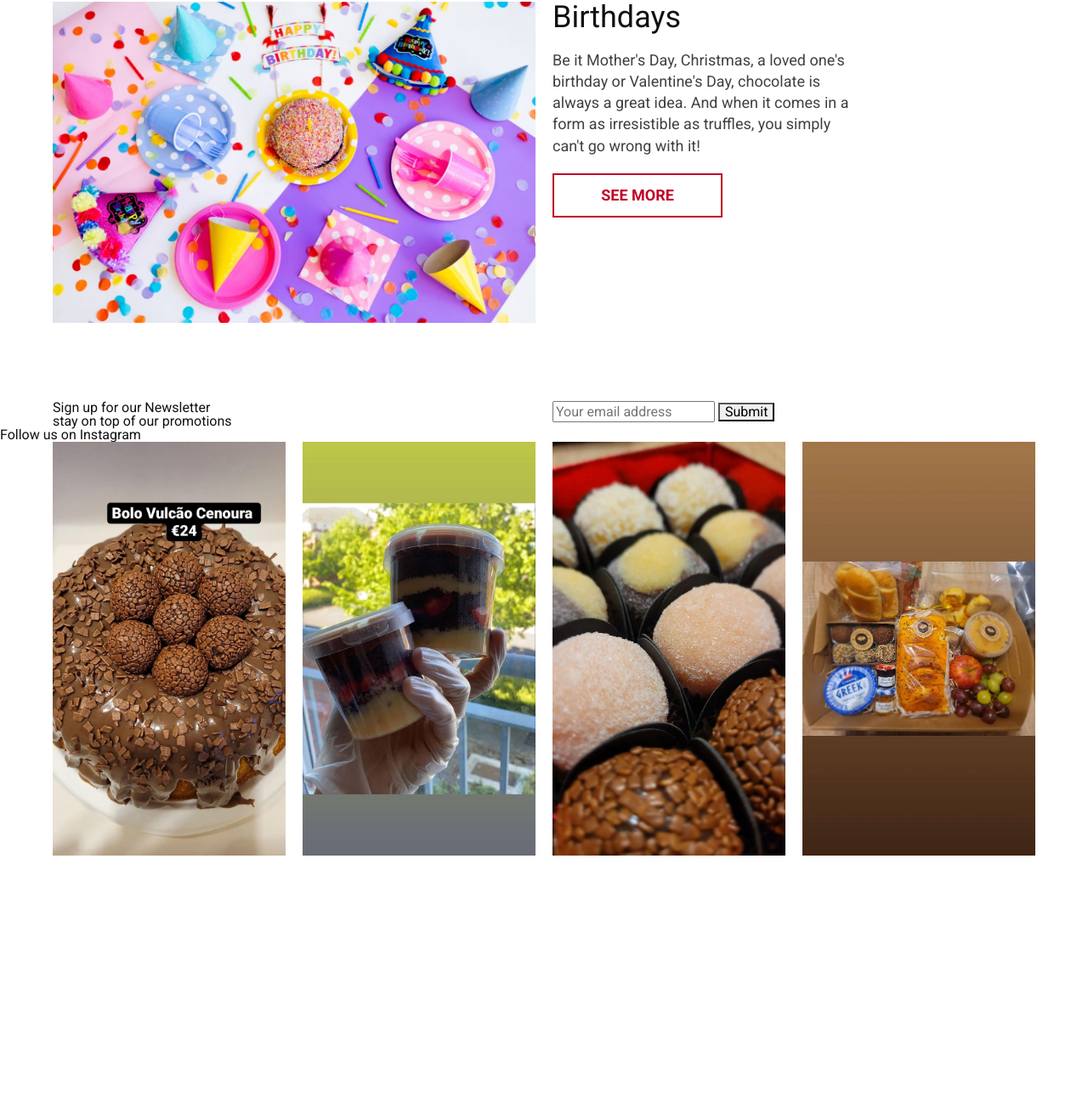
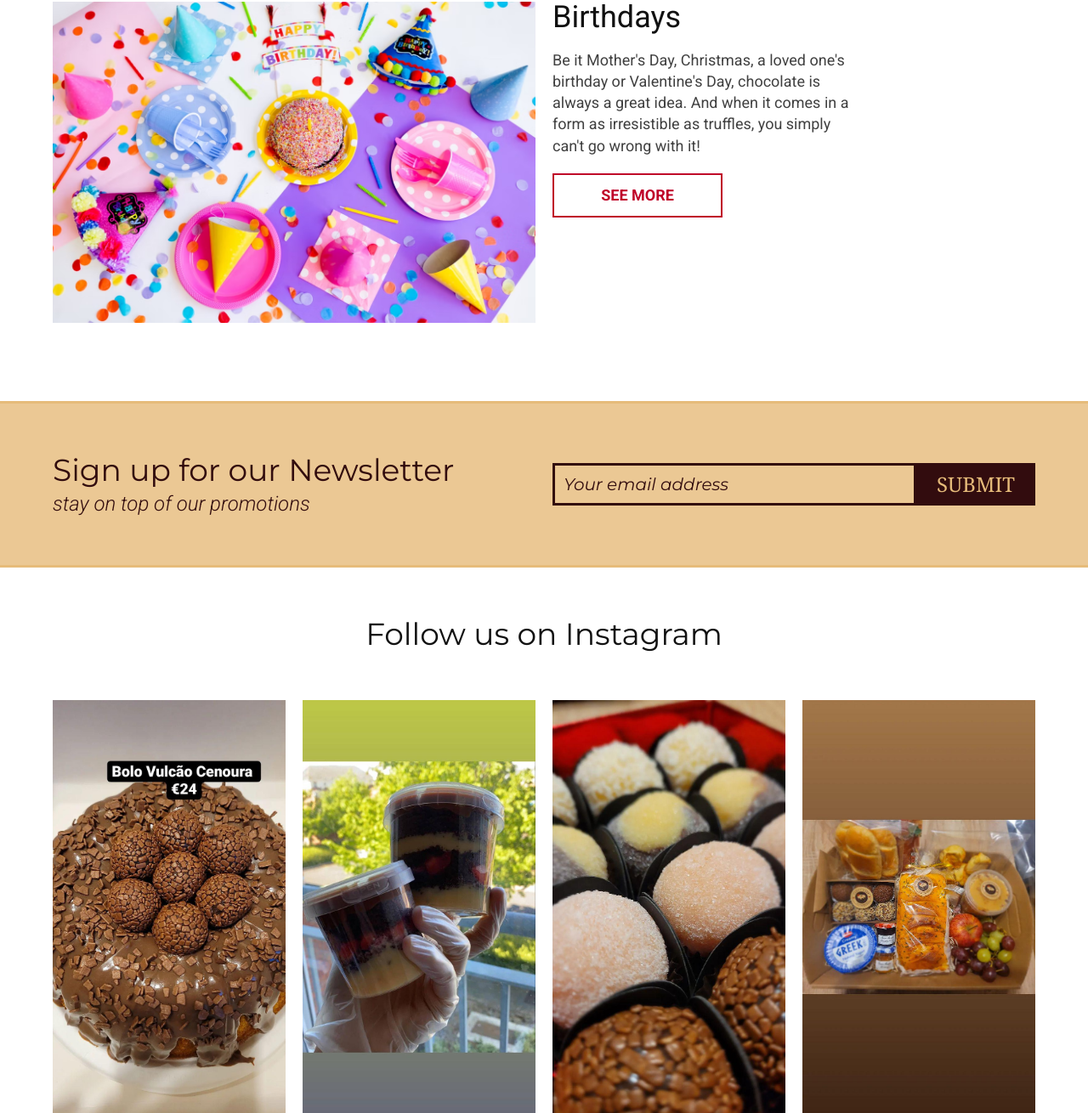
Before and after one commit to emidiovaleretto/candy-care-dublin-ecommerce, a Django app: page / in a window 1280 px wide. Shown: the part 3175-4485 px from the top of the page at 85% size. Before the commit the page ends 4182 px from the top, so only its background shows below. Run offline with Django 3.2, Linux system fonts and the light colour scheme; style sheets or scripts are compiled from the project's sources; some libraries are stand-ins or nearby versions.

Commit message:
Style newsletter section.

```diff
--- /dev/null
+++ b/static/css/scss/_newsletter.scss
@@ -0,0 +1,57 @@
+.newsletter {
+	background: rgba(230,187,122, .8);
+	padding: 60px 0;
+    border-top: 3px solid $p10;
+    border-bottom: 3px solid $p10;
+    color: $p1;
+}
+
+.newsletter-content h2 {
+    font-family: $font-ms, sans-serif;
+	font-size: 2.25rem;
+    margin-bottom: 10px;
+}
+
+.newsletter-content p {
+    font-family: $font-rto, sans-serif;
+	font-size: 1.5rem;
+	font-style: italic;
+    font-weight: 300;
+}
+
+form input {
+	font-size: 1.25rem;
+	font-style: italic;
+	font-family: $font-ms, serif;
+	width: calc(100% - 140px);
+	border: 3px solid $p1;
+	background: transparent;
+	margin-top: 10px;
+	padding: 10px;
+	float: left;
+}
+
+form input::placeholder {
+    color: $p1;
+}
+
+form input:focus {
+    outline: none;
+}
+
+form button {
+	width: 140px;
+	padding: 13px 0;
+	margin-top: 10px;
+	font-family: Georgia, serif;
+	font-size: 1.5rem;
+	text-transform: uppercase;
+	color: $p10;
+	background: $p1;
+	border: none;
+	cursor: pointer;
+}
+
+form button:hover {
+    background: #230305;
+}
--- a/static/css/scss/style.scss
+++ b/static/css/scss/style.scss
@@ -7,3 +7,5 @@
 @import "about";
 @import "features";
 @import "occasions";
+@import "instagram";
+@import "newsletter";
```
